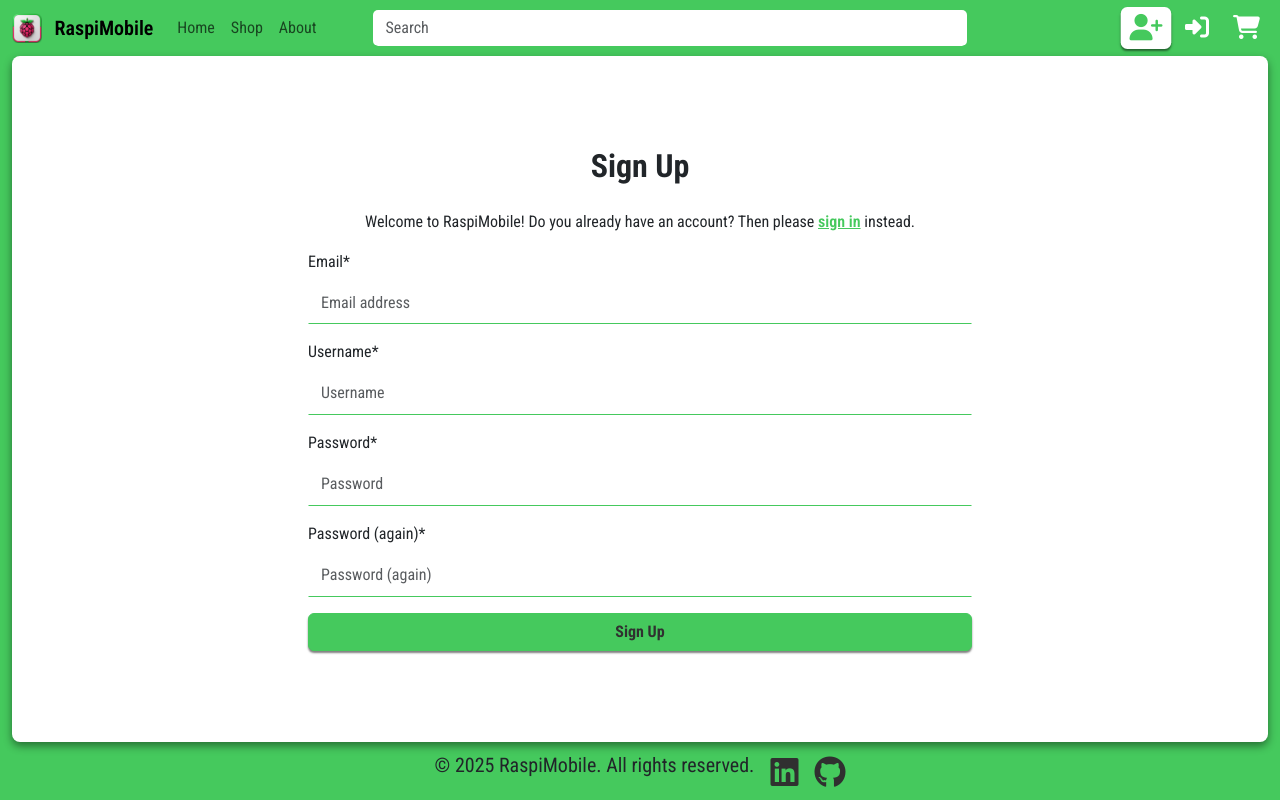
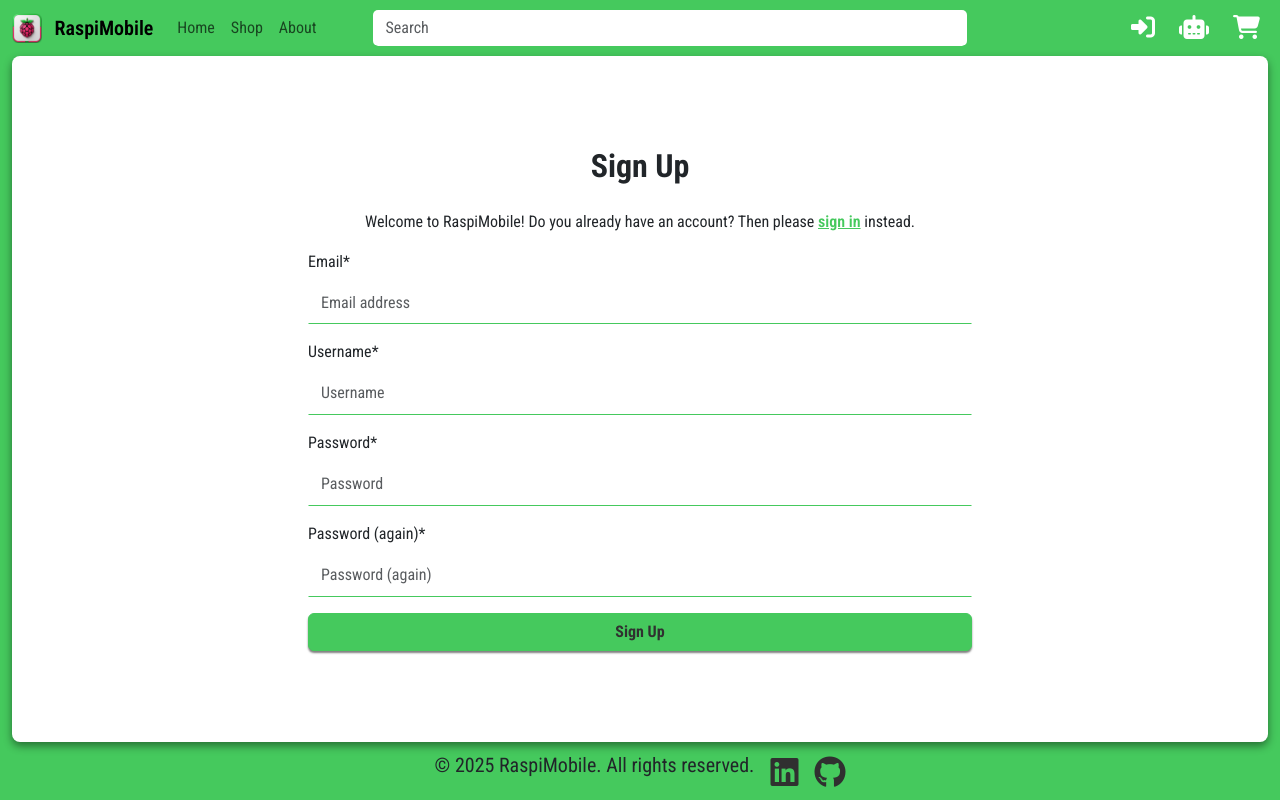
Before and after one commit to tibssy/RaspiMobile, a Django app: page /accounts/signup/ in a window 1280 px wide. Run offline with Django 5.2, Linux system fonts and the light colour scheme; some libraries are stand-ins or nearby versions.

Commit message:
Add carousel to sidebar

```diff
--- a/static/js/script.js
+++ b/static/js/script.js
@@ -1,99 +1,117 @@
 document.addEventListener('DOMContentLoaded', () => {
+    const main = document.querySelector('main');
     const sidebar = document.querySelector('#sidebar');
-    const main = document.querySelector('main');
-    const cartButton = document.querySelector('#cartButton');
-    const cartButtonMobile = document.querySelector('#cartButtonMobile');
     const navLinks = document.querySelectorAll('.navbar-nav .nav-link, a.navbar-brand, header .icon-button[href]');
+    const userButtons = document.querySelectorAll('.user-button');
+    const assistantButtons = document.querySelectorAll('.assistant-button');
+    const cartButtons = document.querySelectorAll('.cart-button');
+    const sidebarControls = document.querySelectorAll('.sidebar-control');
+    const sidebarCarousel = bootstrap.Carousel.getOrCreateInstance(sidebar);
+    const sidebarCarouselItems = document.querySelectorAll('#sidebar .carousel-item');
     const animationDuration = 300;
+    let isSidebarOpen = false;
 
 
-    function openSidebarDesktop() {
-        main.classList.add('sidebar-open');
-        cartButton.classList.add('active');
+    function setCarouselItemActive(index) {
+        sidebarCarouselItems.forEach(item => {
+            item.classList.remove('active');
+        });
+        sidebarCarouselItems[index].classList.add('active');
     }
 
-    function closeSidebarDesktop() {
-        main.classList.remove('sidebar-open');
-        cartButton.classList.remove('active');
+    function setSidebarControlActive(control) {
+        resetSidebarControls();
+        control.forEach(item => {
+            item.classList.add('active');
+        });
     }
 
-    function openSidebarMobile() {
-        main.classList.add('move-left');
-        sidebar.classList.add('align-left');
-        cartButtonMobile.classList.add('active');
+    function resetSidebarControls() {
+        sidebarControls.forEach(button => {
+            button.classList.remove('active');
+        });
     }
 
-    function closeSidebarMobile() {
+    function openSidebar() {
+        if (window.innerWidth >= 768) {
+            main.classList.add('sidebar-open');
+        } else {
+            main.classList.add('move-left');
+            sidebar.classList.add('align-left');
+        }
+        isSidebarOpen = true;
+    }
+
+    function closeSidebar() {
+        main.classList.remove('sidebar-open');
         main.classList.remove('move-left');
         sidebar.classList.remove('align-left');
-        cartButtonMobile.classList.remove('active');
+        resetSidebarControls();
+        isSidebarOpen = false;
     }
 
-    cartButton.addEventListener('click', () => {
-        if (window.innerWidth >= 768) {
-            if (main.classList.contains('sidebar-open')) {
-                closeSidebarDesktop();
-            } else {
-                openSidebarDesktop();
-            }
+    function openUser() {
+        if (isSidebarOpen) {
+            sidebarCarousel.to(0);
         } else {
-             console.log('cart button clicked on small screen');
+            setCarouselItemActive(0);
+            openSidebar();
         }
+
+        setSidebarControlActive(userButtons);
+    }
+
+    function openAssistant() {
+        if (isSidebarOpen) {
+            sidebarCarousel.to(1);
+        } else {
+            setCarouselItemActive(1);
+            openSidebar();
+        }
+
+        setSidebarControlActive(assistantButtons);
+    }
+
+    function openCart() {
+        if (isSidebarOpen) {
+            sidebarCarousel.to(2);
+        } else {
+            setCarouselItemActive(2);
+            openSidebar();
+        }
+
+        setSidebarControlActive(cartButtons);
+    }
+
+//    Carousel Control Buttons
+    userButtons.forEach(button => {
+        button.addEventListener('click', openUser);
     });
 
-    cartButtonMobile.addEventListener('click', () => {
-         if (window.innerWidth < 768) {
-            if (main.classList.contains('move-left')) {
-                closeSidebarMobile();
-            } else {
-                openSidebarMobile();
-            }
-        } else {
-             if (main.classList.contains('sidebar-open')) {
-                closeSidebarDesktop();
-            } else {
-                openSidebarDesktop();
-            }
-        }
+    assistantButtons.forEach(button => {
+        button.addEventListener('click', openAssistant);
     });
 
+    cartButtons.forEach(button => {
+        button.addEventListener('click', openCart);
+    });
+
+//    Close Sidebar on Redirect
     navLinks.forEach(link => {
         link.addEventListener('click', (event) => {
             const destinationUrl = event.currentTarget.href;
 
-            const isSidebarOpenDesktop = main.classList.contains('sidebar-open');
-            const isSidebarOpenMobile = main.classList.contains('move-left');
-            const isSidebarOpen = isSidebarOpenDesktop || isSidebarOpenMobile;
-
             if (isSidebarOpen && destinationUrl && destinationUrl !== '#') {
                 event.preventDefault();
-
-                if (isSidebarOpenDesktop) {
-                    closeSidebarDesktop();
-                }
-                if (isSidebarOpenMobile) {
-                    closeSidebarMobile();
-                }
+                closeSidebar();
 
                 setTimeout(() => {
                     window.location.href = destinationUrl;
                 }, animationDuration);
-
-            } else {
-                console.log('Sidebar closed or or not nav link');
             }
         });
     });
 
-     window.addEventListener('resize', () => {
-         if (window.innerWidth >= 768) {
-             if (main.classList.contains('move-left')) {
-                 closeSidebarMobile();
-             }
-         } else {
-             if (main.classList.contains('sidebar-open')) {
-                 closeSidebarDesktop();
-             }
-         }
-     });
+//    Close Sidebar on Resize
+    window.addEventListener('resize', closeSidebar);
 });
--- a/templates/base.html
+++ b/templates/base.html
@@ -70,22 +70,20 @@
                 </a>
                 <div class="d-flex d-md-none gap-2 ms-auto">
                     {% if user.is_authenticated %}
-                        <a class="icon-button rounded">
+                        <a class="icon-button rounded user-button sidebar-control">
                             <i class="fa-solid fa-user"></i>
                         </a>
                     {% else %}
-                        <a class="icon-button rounded {% if request.path == signup_url %}active{% endif %}"
-                           aria-current="page"
-                           href="{% url 'account_signup' %}">
-                            <i class="fa-solid fa-user-plus"></i>
-                        </a>
                         <a class="icon-button rounded {% if request.path == login_url %}active{% endif %}"
                            aria-current="page"
                            href="{% url 'account_login' %}">
                             <i class="fa-solid fa-right-to-bracket"></i>
                         </a>
                     {% endif %}
-                    <a class="icon-button rounded" id="cartButtonMobile">
+                    <a class="icon-button rounded assistant-button sidebar-control">
+                        <i class="fa-solid fa-robot"></i>
+                    </a>
+                    <a class="icon-button rounded cart-button sidebar-control">
                         <i class="fa-solid fa-cart-shopping"></i>
                     </a>
                 </div>
@@ -110,22 +108,20 @@
                     </form>
                     <div class="d-none d-md-flex gap-2 justify-content-end sidebar-width">
                         {% if user.is_authenticated %}
-                            <a class="icon-button rounded">
+                            <a class="icon-button rounded user-button sidebar-control">
                                 <i class="fa-solid fa-user"></i>
                             </a>
                         {% else %}
-                            <a class="icon-button rounded {% if request.path == signup_url %}active{% endif %}"
-                               aria-current="page"
-                               href="{% url 'account_signup' %}">
-                                <i class="fa-solid fa-user-plus"></i>
-                            </a>
                             <a class="icon-button rounded {% if request.path == login_url %}active{% endif %}"
                                aria-current="page"
                                href="{% url 'account_login' %}">
                                 <i class="fa-solid fa-right-to-bracket"></i>
                             </a>
                         {% endif %}
-                        <a class="icon-button rounded" id="cartButton">
+                        <a class="icon-button rounded assistant-button sidebar-control">
+                            <i class="fa-solid fa-robot"></i>
+                        </a>
+                        <a class="icon-button rounded cart-button sidebar-control">
                             <i class="fa-solid fa-cart-shopping"></i>
                         </a>
                     </div>
@@ -140,13 +136,27 @@
     </main>
 
     <!-- Sidebar -->
-    <aside class="px-3" id="sidebar">
-        <h2 class="my-3">Shopping Cart</h2>
-        <p>item 1</p>
-        <p>item 2</p>
-        <p>item 3</p>
-        <p>item 4</p>
+    <aside class="carousel slide px-3" id="sidebar">
+        <div class="carousel-inner">
+            <div class="carousel-item">
+                <h2 class="my-3">User Profile</h2>
+                <p>shipping details</p>
+                <p>payment details</p>
+                <p>order history</p>
+            </div>
+            <div class="carousel-item">
+                <h2 class="my-3">Shop Assistant</h2>
+                <p>chat</p>
+            </div>
+            <div class="carousel-item">
+                <h2 class="my-3">Shopping Cart</h2>
+                <p>item 1</p>
+                <p>item 2</p>
+                <p>item</p>
+            </div>
+        </div>
     </aside>
+
 
     <!-- Footer -->
     <footer class="container d-flex justify-content-center align-items-center gap-3 mw-100 my-1">
```
